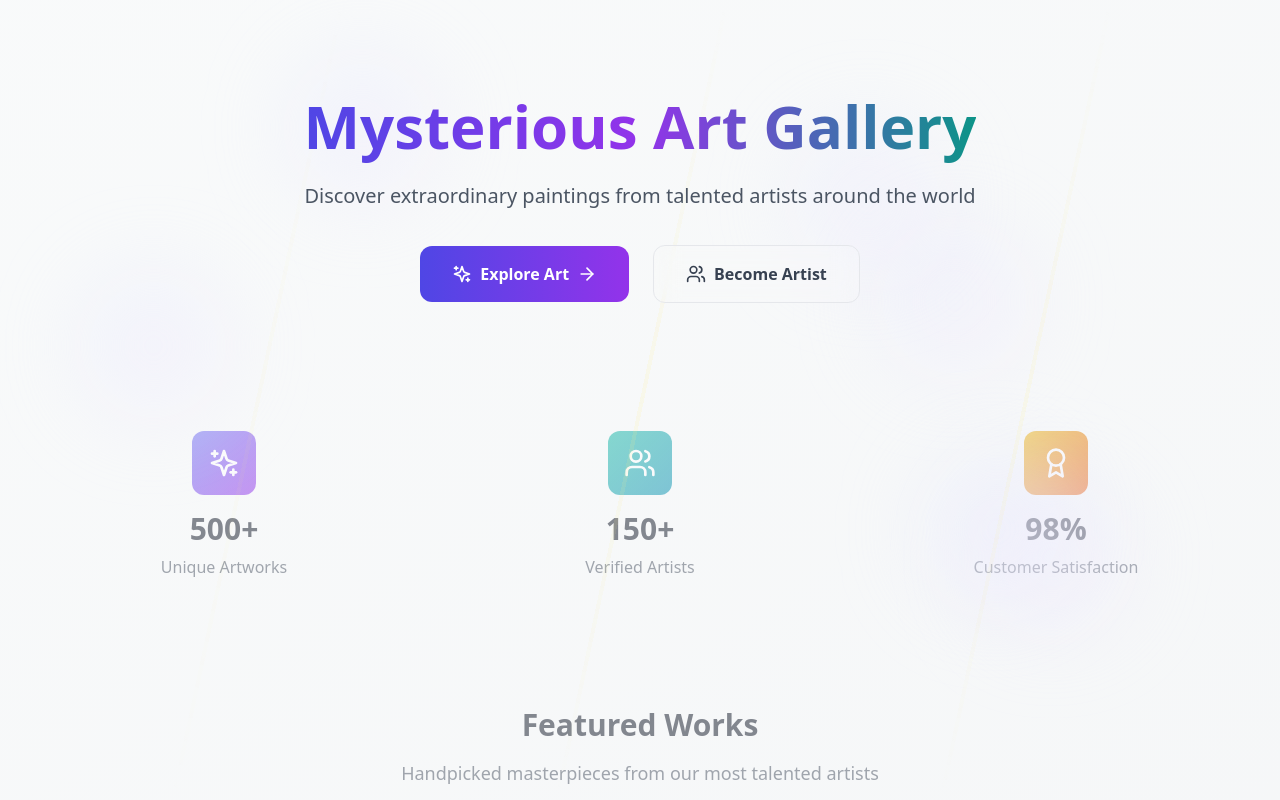
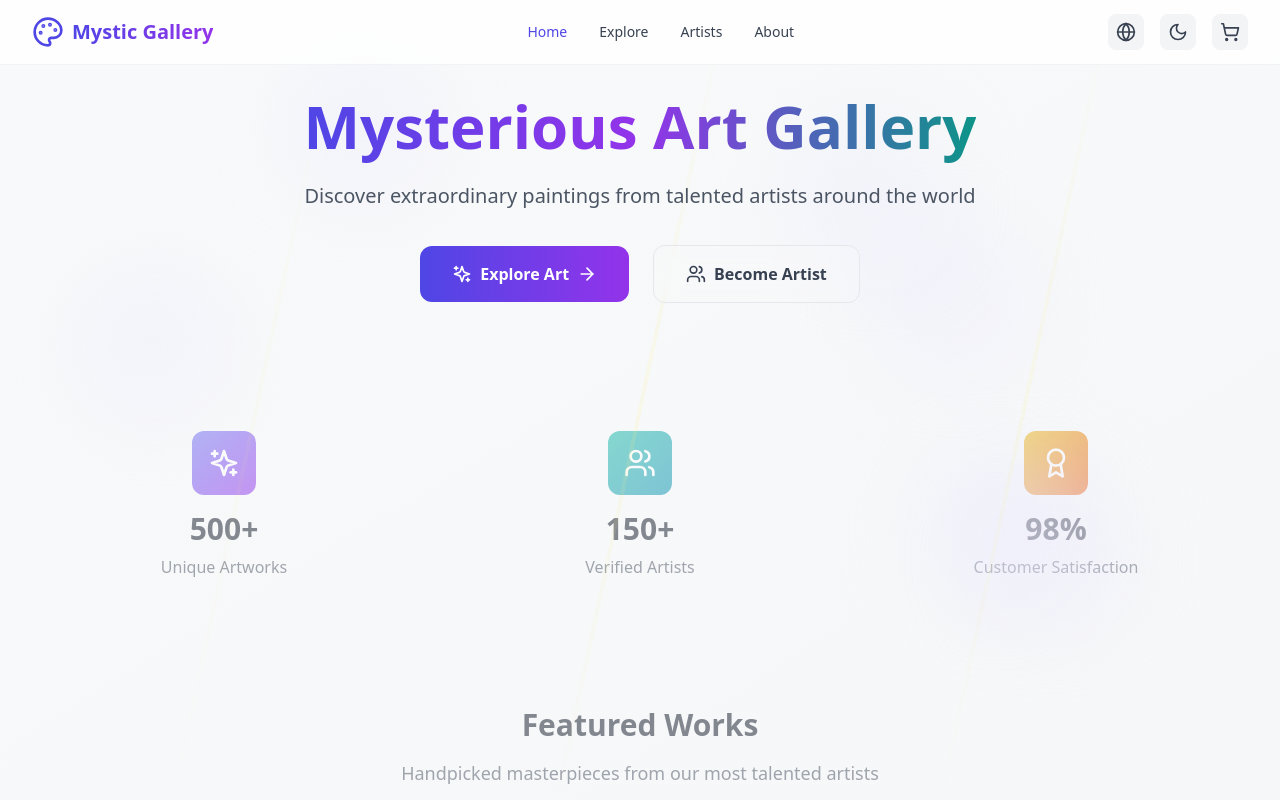
Before and after one commit to ReiKama414/mysterious-art-marketplace, a React (Vite) app: page / in a window 1280 px wide. Shown: the top 800 px of the page. Built offline with nearby package versions, Linux system fonts and the light colour scheme.

Commit message:
updated: header

```diff
--- a/src/App.tsx
+++ b/src/App.tsx
@@ -3,7 +3,9 @@ import { BrowserRouter as Router, Routes, Route } from "react-router-dom";
 import { ThemeProvider } from "./contexts/ThemeContext";
 import { LanguageProvider } from "./contexts/LanguageContext";
 import { CartProvider } from "./contexts/CartContext";
+
 import Home from "./pages/Home";
+import Header from './components/Layout/Header';
 
 function App() {
 	return (
@@ -12,6 +14,7 @@ function App() {
 				<CartProvider>
 					<Router>
 						<div className="min-h-screen bg-gray-50 dark:bg-gray-900 transition-colors duration-300">
+							<Header />
 							<main>
 								<Routes>
 									<Route path="/" element={<Home />} />
--- /dev/null
+++ b/src/components/Layout/Header.tsx
@@ -0,0 +1,191 @@
+import React from "react";
+import { Link, useLocation } from "react-router-dom";
+import { Palette, ShoppingCart, Moon, Sun, Globe, Menu, X } from "lucide-react";
+import { useTheme } from "../../contexts/ThemeContext";
+import { useLanguage } from "../../contexts/LanguageContext";
+import { useCart } from "../../contexts/CartContext";
+
+const Header: React.FC = () => {
+	const { theme, toggleTheme } = useTheme();
+	const { language, setLanguage, t } = useLanguage();
+	const { itemCount } = useCart();
+	const location = useLocation();
+	const [isMenuOpen, setIsMenuOpen] = React.useState(false);
+	const [isLangMenuOpen, setIsLangMenuOpen] = React.useState(false);
+
+	const isActive = (path: string) => location.pathname === path;
+
+	const languages = [
+		{ code: "en", name: "English", flag: "🇺🇸" },
+		{ code: "zh", name: "中文", flag: "🇨🇳" },
+		{ code: "ja", name: "日本語", flag: "🇯🇵" },
+	];
+
+	return (
+		<header className="fixed top-0 w-full z-50 backdrop-blur-lg bg-white/80 dark:bg-gray-900/80 border-b border-gray-200/50 dark:border-gray-700/50 transition-all duration-300">
+			<nav className="max-w-7xl mx-auto px-4 sm:px-6 lg:px-8">
+				<div className="flex justify-between items-center h-16">
+					{/* Logo */}
+					<Link to="/" className="flex items-center space-x-2 group">
+						<div className="relative">
+							<Palette className="h-8 w-8 text-indigo-600 dark:text-indigo-400 group-hover:text-indigo-700 dark:group-hover:text-indigo-300 transition-colors duration-200" />
+							<div className="absolute inset-0 bg-gradient-to-br from-indigo-400 to-purple-600 opacity-0 group-hover:opacity-20 rounded-full blur-sm transition-opacity duration-300" />
+						</div>
+						<span className="text-xl font-bold bg-gradient-to-r from-indigo-600 to-purple-600 dark:from-indigo-400 dark:to-purple-400 bg-clip-text text-transparent">
+							Mystic Gallery
+						</span>
+					</Link>
+
+					{/* Desktop Navigation */}
+					<div className="hidden md:flex items-center space-x-8">
+						<Link
+							to="/"
+							className={`text-sm font-medium transition-colors duration-200 hover:text-indigo-600 dark:hover:text-indigo-400 ${
+								isActive("/") ? "text-indigo-600 dark:text-indigo-400" : "text-gray-700 dark:text-gray-300"
+							}`}>
+							{t("nav.home")}
+						</Link>
+						<Link
+							to="/explore"
+							className={`text-sm font-medium transition-colors duration-200 hover:text-indigo-600 dark:hover:text-indigo-400 ${
+								isActive("/explore") ? "text-indigo-600 dark:text-indigo-400" : "text-gray-700 dark:text-gray-300"
+							}`}>
+							{t("nav.explore")}
+						</Link>
+						<Link
+							to="/artists"
+							className={`text-sm font-medium transition-colors duration-200 hover:text-indigo-600 dark:hover:text-indigo-400 ${
+								isActive("/artists") ? "text-indigo-600 dark:text-indigo-400" : "text-gray-700 dark:text-gray-300"
+							}`}>
+							{t("nav.artists")}
+						</Link>
+						<Link
+							to="/about"
+							className={`text-sm font-medium transition-colors duration-200 hover:text-indigo-600 dark:hover:text-indigo-400 ${
+								isActive("/about") ? "text-indigo-600 dark:text-indigo-400" : "text-gray-700 dark:text-gray-300"
+							}`}>
+							{t("nav.about")}
+						</Link>
+					</div>
+
+					{/* Actions */}
+					<div className="flex items-center space-x-4">
+						{/* Language Selector */}
+						<div className="relative">
+							<button
+								onClick={() => setIsLangMenuOpen(!isLangMenuOpen)}
+								className="p-2 rounded-lg bg-gray-100 dark:bg-gray-800 hover:bg-gray-200 dark:hover:bg-gray-700 transition-colors duration-200">
+								<Globe className="h-5 w-5 text-gray-700 dark:text-gray-300" />
+							</button>
+
+							{isLangMenuOpen && (
+								<div className="absolute right-0 mt-2 w-48 bg-white dark:bg-gray-800 rounded-lg shadow-lg border border-gray-200 dark:border-gray-700 py-2">
+									{languages.map((lang) => (
+										<button
+											key={lang.code}
+											onClick={() => {
+												setLanguage(lang.code as any);
+												setIsLangMenuOpen(false);
+											}}
+											className={`w-full px-4 py-2 text-left flex items-center space-x-2 hover:bg-gray-100 dark:hover:bg-gray-700 transition-colors duration-200 ${
+												language === lang.code
+													? "bg-indigo-50 dark:bg-indigo-900/20 text-indigo-600 dark:text-indigo-400"
+													: "text-gray-700 dark:text-gray-300"
+											}`}>
+											<span className="text-lg">{lang.flag}</span>
+											<span className="text-sm">{lang.name}</span>
+										</button>
+									))}
+								</div>
+							)}
+						</div>
+
+						{/* Theme Toggle */}
+						<button
+							onClick={toggleTheme}
+							className="p-2 rounded-lg bg-gray-100 dark:bg-gray-800 hover:bg-gray-200 dark:hover:bg-gray-700 transition-all duration-200 hover:scale-105">
+							{theme === "light" ? (
+								<Moon className="h-5 w-5 text-gray-700 dark:text-gray-300" />
+							) : (
+								<Sun className="h-5 w-5 text-gray-700 dark:text-gray-300" />
+							)}
+						</button>
+
+						{/* Cart */}
+						<Link
+							to="/cart"
+							className="relative p-2 rounded-lg bg-gray-100 dark:bg-gray-800 hover:bg-gray-200 dark:hover:bg-gray-700 transition-all duration-200 hover:scale-105">
+							<ShoppingCart className="h-5 w-5 text-gray-700 dark:text-gray-300" />
+							{itemCount > 0 && (
+								<span className="absolute -top-1 -right-1 bg-indigo-600 text-white text-xs rounded-full h-5 w-5 flex items-center justify-center font-medium">
+									{itemCount}
+								</span>
+							)}
+						</Link>
+
+						{/* Mobile Menu Button */}
+						<button
+							onClick={() => setIsMenuOpen(!isMenuOpen)}
+							className="md:hidden p-2 rounded-lg bg-gray-100 dark:bg-gray-800 hover:bg-gray-200 dark:hover:bg-gray-700 transition-colors duration-200">
+							{isMenuOpen ? (
+								<X className="h-5 w-5 text-gray-700 dark:text-gray-300" />
+							) : (
+								<Menu className="h-5 w-5 text-gray-700 dark:text-gray-300" />
+							)}
+						</button>
+					</div>
+				</div>
+
+				{/* Mobile Menu */}
+				{isMenuOpen && (
+					<div className="md:hidden py-4 border-t border-gray-200 dark:border-gray-700">
+						<div className="flex flex-col space-y-3">
+							<Link
+								to="/"
+								onClick={() => setIsMenuOpen(false)}
+								className={`text-sm font-medium px-2 py-1 rounded transition-colors duration-200 ${
+									isActive("/")
+										? "text-indigo-600 dark:text-indigo-400 bg-indigo-50 dark:bg-indigo-900/20"
+										: "text-gray-700 dark:text-gray-300"
+								}`}>
+								{t("nav.home")}
+							</Link>
+							<Link
+								to="/explore"
+								onClick={() => setIsMenuOpen(false)}
+								className={`text-sm font-medium px-2 py-1 rounded transition-colors duration-200 ${
+									isActive("/explore")
+										? "text-indigo-600 dark:text-indigo-400 bg-indigo-50 dark:bg-indigo-900/20"
+										: "text-gray-700 dark:text-gray-300"
+								}`}>
+								{t("nav.explore")}
+							</Link>
+							<Link
+								to="/artists"
+								onClick={() => setIsMenuOpen(false)}
+								className={`text-sm font-medium px-2 py-1 rounded transition-colors duration-200 ${
+									isActive("/artists")
+										? "text-indigo-600 dark:text-indigo-400 bg-indigo-50 dark:bg-indigo-900/20"
+										: "text-gray-700 dark:text-gray-300"
+								}`}>
+								{t("nav.artists")}
+							</Link>
+							<Link
+								to="/about"
+								onClick={() => setIsMenuOpen(false)}
+								className={`text-sm font-medium px-2 py-1 rounded transition-colors duration-200 ${
+									isActive("/about")
+										? "text-indigo-600 dark:text-indigo-400 bg-indigo-50 dark:bg-indigo-900/20"
+										: "text-gray-700 dark:text-gray-300"
+								}`}>
+								{t("nav.about")}
+							</Link>
+						</div>
+					</div>
+				)}
+			</nav>
+		</header>
+	);
+};
+
+export default Header;
```
